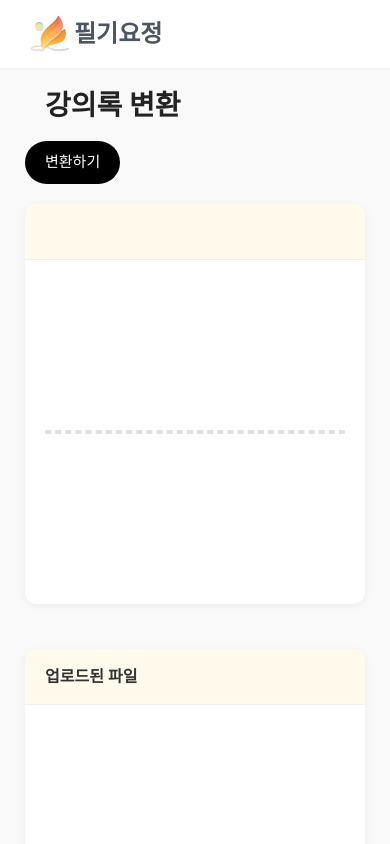
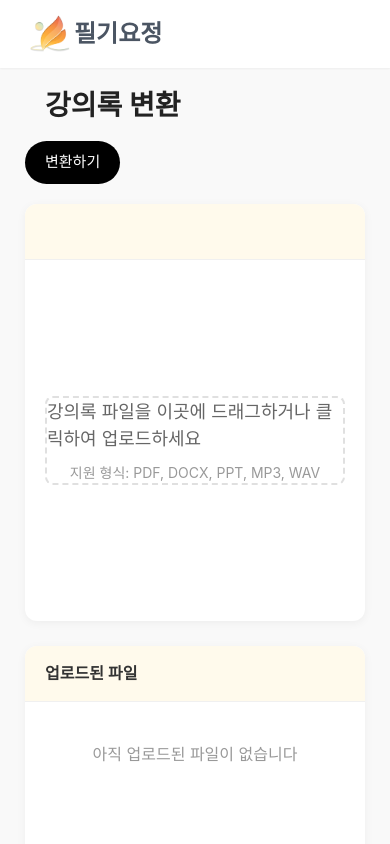
Before and after one commit to 2025capstoneDesign/capstone-FE, a React (Create React App) app: page /convert2 in a window 390 px wide. Shown: the top 844 px of the page. Built offline with nearby package versions, Linux system fonts and the light colour scheme.

Commit message:
[css]Update Convert2 css

```diff
--- a/src/components/Convert2/Convert2.js
+++ b/src/components/Convert2/Convert2.js
@@ -220,7 +220,20 @@ function Convert2() {
               onChange={handleFileUpload}
               accept=".doc,.docx,.pdf,.ppt,.pptx,.mp3,.wav"
             />
-            <div className="upload-box"></div>
+            <div className="upload-box">
+              <p
+                style={{
+                  fontSize: "18px",
+                  color: "#666",
+                  marginBottom: "10px",
+                }}
+              >
+                강의록 파일을 이곳에 드래그하거나 클릭하여 업로드하세요
+              </p>
+              <p style={{ fontSize: "14px", color: "#999" }}>
+                지원 형식: PDF, DOCX, PPT, MP3, WAV
+              </p>
+            </div>
           </div>
         </div>
 
@@ -230,7 +243,14 @@ function Convert2() {
           </div>
 
           <div className="file-list">
-            {files.map((file) => (
+            {files.length === 0 ? (
+              <div
+                style={{ textAlign: "center", color: "#999", padding: "20px" }}
+              >
+                아직 업로드된 파일이 없습니다
+              </div>
+            ) : (
+              files.map((file) => (
                 <div key={file.name} className="file-item">
                   <img
                     src={getFileIcon(file.name)}
@@ -240,6 +260,28 @@ function Convert2() {
                   <div className="file-info">
                     <div className="file-name">{file.name}</div>
                     <div className="file-size">{formatFileSize(file.size)}</div>
+                    {/* 프로그레스 바 */}
+                    {uploadProgress[file.name] < 100 && (
+                      <div style={{ marginTop: "5px" }}>
+                        <div
+                          style={{
+                            height: "4px",
+                            backgroundColor: "#f0f0f0",
+                            borderRadius: "2px",
+                            overflow: "hidden",
+                          }}
+                        >
+                          <div
+                            style={{
+                              height: "100%",
+                              width: `${uploadProgress[file.name]}%`,
+                              backgroundColor: "#4caf50",
+                              transition: "width 0.2s",
+                            }}
+                          ></div>
+                        </div>
+                      </div>
+                    )}
                   </div>
                   <div className="file-actions">
                     <button
@@ -250,22 +292,23 @@ function Convert2() {
                       }}
                     >
                       <svg
-                      className="w-5 h-5"
+                        width="16"
+                        height="16"
+                        viewBox="0 0 24 24"
                         fill="none"
                         stroke="currentColor"
-                      viewBox="0 0 24 24"
-                    >
-                      <path
+                        strokeWidth="2"
                         strokeLinecap="round"
                         strokeLinejoin="round"
-                        strokeWidth="2"
-                        d="M6 18L18 6M6 6l12 12"
-                      />
+                      >
+                        <line x1="18" y1="6" x2="6" y2="18"></line>
+                        <line x1="6" y1="6" x2="18" y2="18"></line>
                       </svg>
                     </button>
                   </div>
                 </div>
-            ))}
+              ))
+            )}
           </div>
         </div>
       </div>
--- a/src/components/Main/Home.js
+++ b/src/components/Main/Home.js
@@ -52,7 +52,7 @@ function Home() {
             image={convert_icon}
             title="강의록 변환"
             description="강의와 음성 파일을 등록하여 필기를 생성해보세요."
-            onClick={() => navigate("/convert2")}
+            onClick={() => navigate("/convert")}
           />
           <FeatureCard
             image={history_icon}
--- a/src/css/Convert2.css
+++ b/src/css/Convert2.css
@@ -65,7 +65,7 @@ body {
 
 /* 왼쪽 파일 업로드 컨테이너 */
 .upload-container {
-  flex: 1.7;
+  flex: 3;
   position: relative;
   background-color: #fff;
   display: flex;
@@ -119,7 +119,7 @@ body {
 
 /* 오른쪽 파일 목록 컨테이너 */
 .file-list-container {
-  flex: 0.6;
+  flex: 1;
   display: flex;
   flex-direction: column;
   background-color: #fff;
@@ -207,39 +207,3 @@ body {
 .delete-btn:hover {
   color: #ff4d4f;
 }
-
-/* 반응형 조정 */
-@media (max-width: 1024px) {
-  .main-content {
-    flex-direction: column;
-    height: auto;
-  }
-
-  .upload-container,
-  .file-list-container {
-    width: 100%;
-    height: auto;
-  }
-
-  .upload-container {
-    min-height: 400px;
-    margin-bottom: 20px;
-  }
-
-  .file-list-container {
-    min-height: 300px;
-  }
-}
-
-@media (max-width: 768px) {
-  .sub-header {
-    flex-direction: column;
-    align-items: flex-start;
-    gap: 15px;
-  }
-
-  .action-buttons {
-    width: 100%;
-    justify-content: space-between;
-  }
-}
```
Lines whose indentation alone changed are shown as unchanged.
